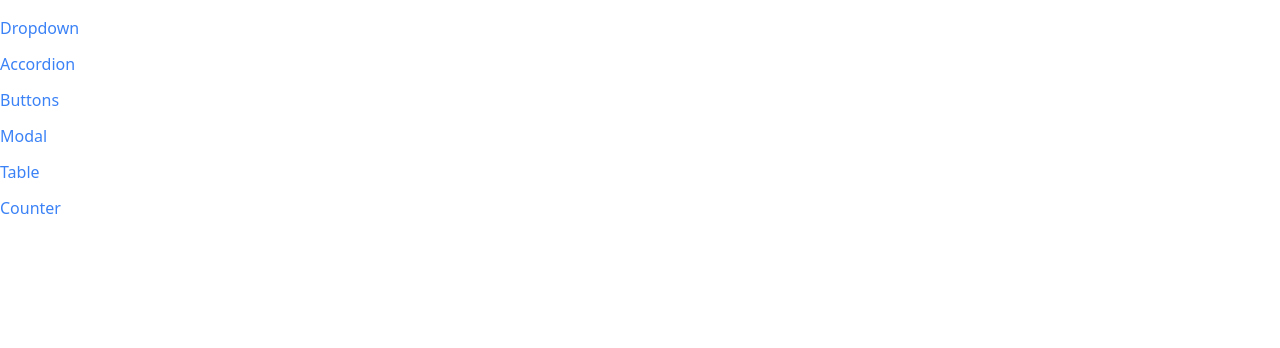
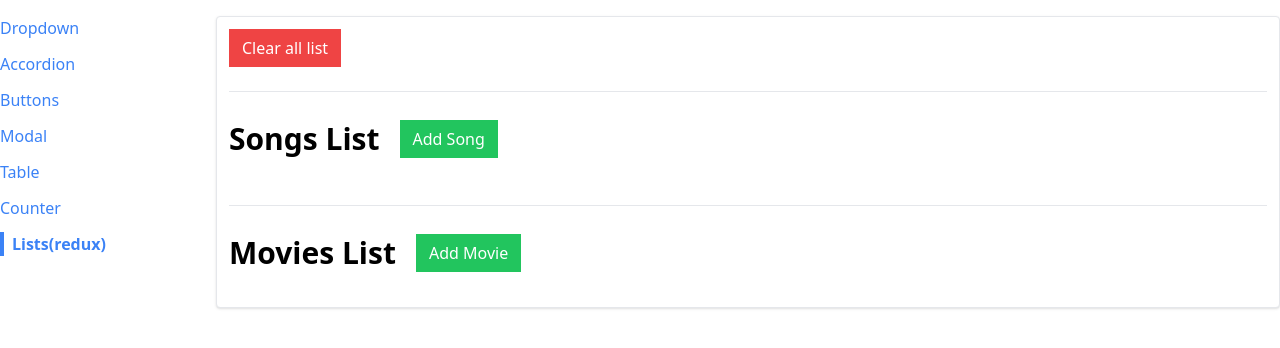
Before and after one commit to svoitovych/react-components, a React (Create React App) app: page /lists in a window 1280 px wide. Shown: the top 348 px of the page. Built offline with nearby package versions, Linux system fonts and the light colour scheme.

Commit message:
redux component

```diff
--- a/package.json
+++ b/package.json
@@ -43,6 +43,9 @@
     ]
   },
   "devDependencies": {
+    "@faker-js/faker": "^7.6.0",
+    "@reduxjs/toolkit": "^1.9.1",
+    "react-redux": "^8.0.5",
     "tailwindcss": "^3.2.4"
   }
 }
--- a/src/App.js
+++ b/src/App.js
@@ -6,6 +6,7 @@ import Sidebar from "./components/Sidebar";
 import ModalPage from "./pages/ModalPage";
 import TablePage from "./pages/TablePage";
 import CounterPage from "./pages/CounterPage";
+import ListsPage from "./pages/ListsPage";
 
 const App = () => {
   return (
@@ -35,6 +36,10 @@ const App = () => {
         <Route path="/counter">
           <CounterPage initialCount={10} />
         </Route>
+
+        <Route path="/lists">
+          <ListsPage />
+        </Route>
       </div>
     </div>
   );
--- /dev/null
+++ b/src/components/Lists.js
@@ -0,0 +1,28 @@
+import Panel from "./Panel";
+import Button from "./Button";
+import SongsList from "./SongsList/SongsList";
+import MoviesList from "./MoviesList/MoviesList";
+import { useDispatch } from "react-redux";
+import { clearAll } from "../store/slices/listsSlice";
+
+const Lists = () => {
+  const dispatch = useDispatch();
+
+  return (
+    <Panel>
+      <Button danger onClick={() => dispatch(clearAll())}>
+        Clear all list
+      </Button>
+      <br />
+      <hr />
+      <br />
+      <SongsList />
+      <br />
+      <hr />
+      <br />
+      <MoviesList />
+    </Panel>
+  );
+};
+
+export default Lists;
--- /dev/null
+++ b/src/components/MoviesList/MoviesList.js
@@ -0,0 +1,41 @@
+import { Fragment } from "react";
+import Button from "../Button";
+import "./movies-list.scss";
+import { useSelector, useDispatch } from "react-redux";
+import { addMovie, removeMovie } from "../../store/slices/listsSlice";
+
+const MoviesList = () => {
+  const movies = useSelector((state) => state.lists.moviesList);
+  const dispatch = useDispatch();
+
+  const renderMoviesList = () => {
+    return (
+      <ul className="movies-list__list">
+        {movies.map((movie, index) => {
+          return (
+            <li key={index} className="movies-list__movie-item">
+              {movie}
+              <Button onClick={() => dispatch(removeMovie({ payload: movie }))}>
+                X
+              </Button>
+            </li>
+          );
+        })}
+      </ul>
+    );
+  };
+
+  return (
+    <Fragment>
+      <div className="movies-list__header">
+        <h1 className="movies-list__title">Movies List</h1>
+        <Button success onClick={() => dispatch(addMovie())}>
+          Add Movie
+        </Button>
+      </div>
+      {renderMoviesList()}
+    </Fragment>
+  );
+};
+
+export default MoviesList;
--- /dev/null
+++ b/src/components/MoviesList/movies-list.scss
@@ -0,0 +1,30 @@
+.movies-list {
+  &__header {
+    display: flex;
+    align-items: center;
+    gap: 20px;
+    margin-bottom: 20px;
+  }
+
+  &__title {
+    font-size: 30px;
+    font-weight: bold;
+  }
+
+  &__list {
+    display: flex;
+    flex-direction: column;
+    gap: 10px;
+  }
+
+  &__movie-item {
+    display: flex;
+    align-items: center;
+    gap: 10px;
+
+    &:not(:last-child) {
+      padding-bottom: 10px;
+      border-bottom: 1px solid gray;
+    }
+  }
+}
--- a/src/components/Sidebar.js
+++ b/src/components/Sidebar.js
@@ -26,6 +26,10 @@ const Sidebar = () => {
       label: "Counter",
       path: "/counter",
     },
+    {
+      label: "Lists(redux)",
+      path: "/lists",
+    },
   ];
 
   const renderedLinks = links.map((link) => {
--- /dev/null
+++ b/src/components/SongsList/SongsList.js
@@ -0,0 +1,41 @@
+import { Fragment } from "react";
+import Button from "../Button";
+import "./songs-list.scss";
+import { useSelector, useDispatch } from "react-redux";
+import { addSong, removeSong } from "../../store/slices/listsSlice";
+
+const SongsList = () => {
+  const songs = useSelector((state) => state.lists.songsList);
+  const dispatch = useDispatch();
+
+  const renderSongsList = () => {
+    return (
+      <ul className="songs-list__list">
+        {songs.map((song, index) => {
+          return (
+            <li key={index} className="songs-list__song-item">
+              {song}{" "}
+              <Button onClick={() => dispatch(removeSong({ payload: song }))}>
+                X
+              </Button>
+            </li>
+          );
+        })}
+      </ul>
+    );
+  };
+
+  return (
+    <Fragment>
+      <div className="songs-list__header">
+        <h1 className="songs-list__title">Songs List</h1>
+        <Button success onClick={() => dispatch(addSong())}>
+          Add Song
+        </Button>
+      </div>
+      {renderSongsList()}
+    </Fragment>
+  );
+};
+
+export default SongsList;
--- /dev/null
+++ b/src/components/SongsList/songs-list.scss
@@ -0,0 +1,30 @@
+.songs-list {
+  &__header {
+    display: flex;
+    align-items: center;
+    gap: 20px;
+    margin-bottom: 20px;
+  }
+
+  &__title {
+    font-size: 30px;
+    font-weight: bold;
+  }
+
+  &__list {
+    display: flex;
+    flex-direction: column;
+    gap: 10px;
+  }
+
+  &__song-item {
+    display: flex;
+    align-items: center;
+    gap: 10px;
+
+    &:not(:last-child) {
+      padding-bottom: 10px;
+      border-bottom: 1px solid gray;
+    }
+  }
+}
--- a/src/index.js
+++ b/src/index.js
@@ -3,12 +3,16 @@ import ReactDOM from "react-dom/client";
 import App from "./App";
 import "./index.css";
 import { NavigationProvider } from "./context/navigation";
+import store from "./store/store";
+import { Provider } from "react-redux";
 
 const el = document.querySelector("#root");
 const root = ReactDOM.createRoot(el);
 
 root.render(
-  <NavigationProvider>
-    <App />
-  </NavigationProvider>
+  <Provider store={store}>
+    <NavigationProvider>
+      <App />
+    </NavigationProvider>
+  </Provider>
 );
--- /dev/null
+++ b/src/pages/ListsPage.js
@@ -0,0 +1,7 @@
+import Lists from "../components/Lists";
+
+const ListsPage = () => {
+  return <Lists />;
+};
+
+export default ListsPage;
--- /dev/null
+++ b/src/store/slices/listsSlice.js
@@ -0,0 +1,35 @@
+import { createSlice } from "@reduxjs/toolkit";
+import { faker } from "@faker-js/faker";
+
+export const listsSlice = createSlice({
+  name: "lists",
+  initialState: {
+    songsList: [],
+    moviesList: [],
+  },
+  reducers: {
+    addSong: (state) => {
+      state.songsList.push(faker.music.songName());
+    },
+    removeSong: (state, action) => {
+      const movieIndex = state.songsList.indexOf(action.payload);
+      state.songsList.splice(movieIndex, 1);
+    },
+    addMovie: (state) => {
+      state.moviesList.push(faker.music.songName());
+    },
+    removeMovie: (state, action) => {
+      const movieIndex = state.moviesList.indexOf(action.payload);
+      state.moviesList.splice(movieIndex, 1);
+    },
+    clearAll: (state) => {
+      state.songsList = [];
+      state.moviesList = [];
+    },
+  },
+});
+
+export const { addSong, removeSong, addMovie, removeMovie, clearAll } =
+  listsSlice.actions;
+
+export default listsSlice.reducer;
--- /dev/null
+++ b/src/store/store.js
@@ -0,0 +1,10 @@
+import { configureStore } from "@reduxjs/toolkit";
+import listsReducer from "../store/slices/listsSlice";
+
+const store = configureStore({
+  reducer: {
+    lists: listsReducer,
+  },
+});
+
+export default store;
```
Also changed, not shown: 1 other file (tests, documents, lock files or other folders).
